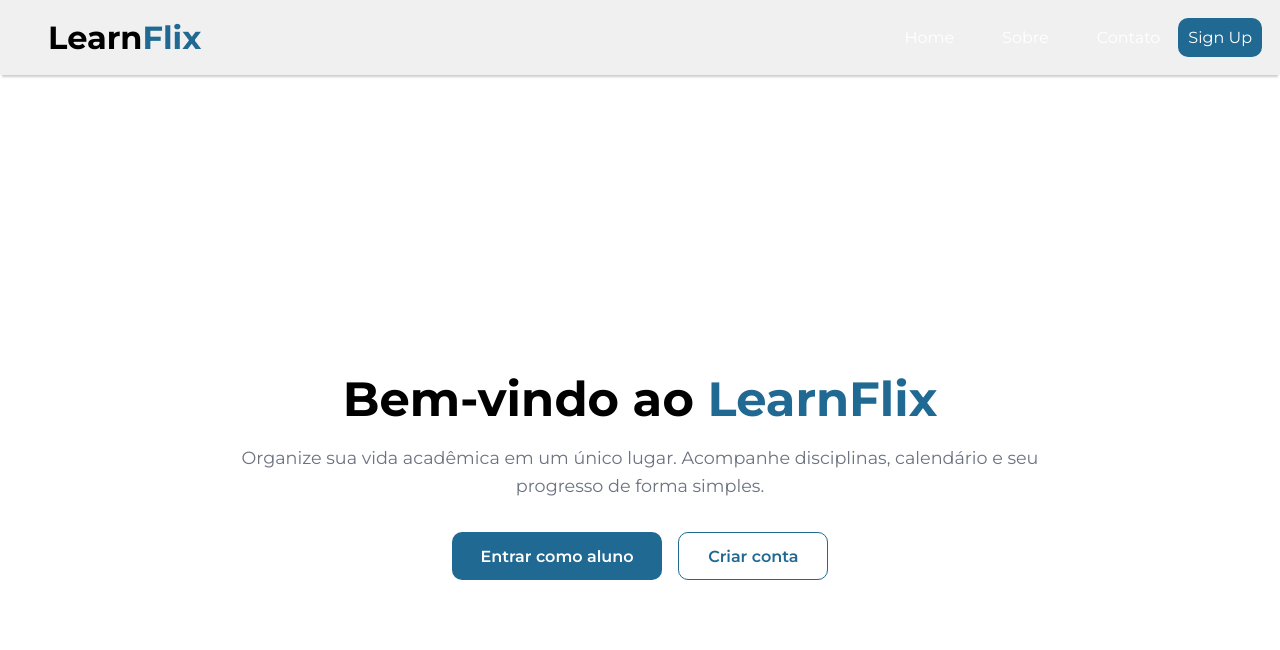
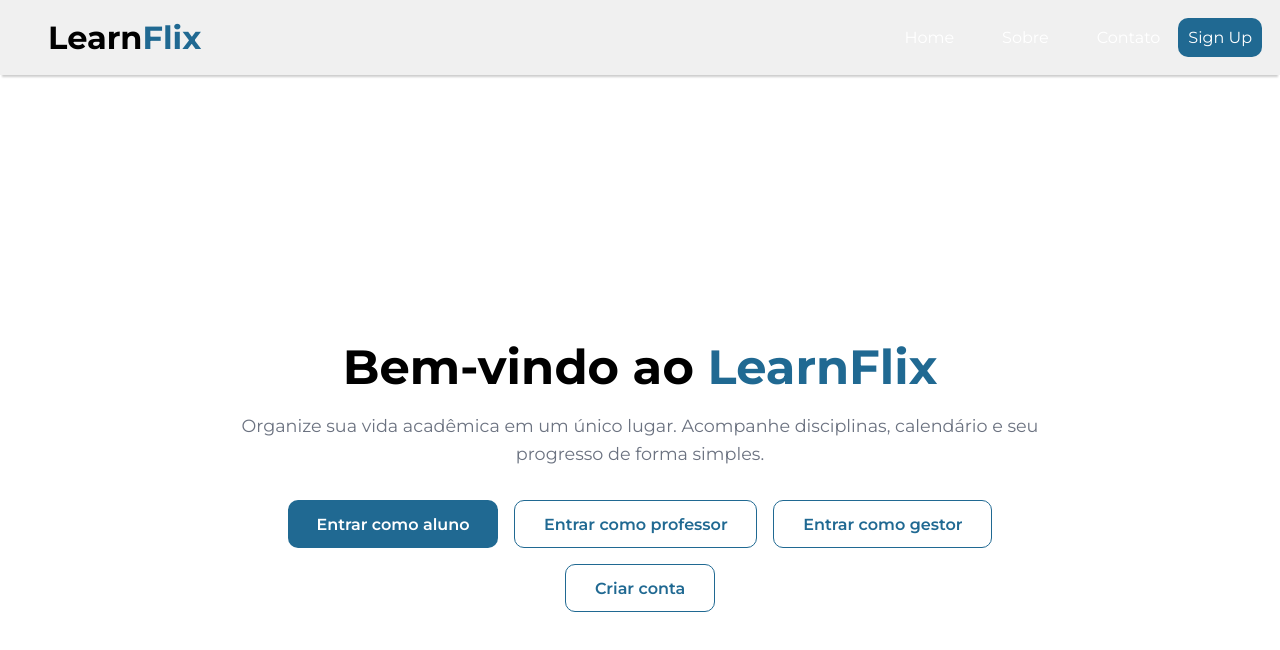
Before and after one commit to moondev94/LearnFlix, a React (Vite) app: page / in a window 1280 px wide. Shown: the top 650 px of the page. Built offline with nearby package versions, Linux system fonts and the light colour scheme.

Commit message:
:sparkles: feat(routes): adicionar rotas das novas dashboards

```diff
--- a/src/App.jsx
+++ b/src/App.jsx
@@ -5,16 +5,13 @@ import { store } from "./store/store";
 import Header from './components/Header';
 import Home from './pages/home';
 import Signup from './pages/signup';
-import About from './pages/about'
+import About from './pages/about';
 import StudentDashboard from "./pages/dashboards/StudentDashboard";
+import TeacherDashboard from "./pages/dashboards/TeacherDashboard";
+import ManagerDashboard from "./pages/dashboards/ManagerDashboard";
 import StudentProfile from "./pages/StudentProfile";
 
-
-
-
 function App() {
-
-
   return (
     <>
       <Provider store={store}>
@@ -25,12 +22,14 @@ function App() {
             <Route path='/signup' element={<Signup />} />
             <Route path='/about' element={<About />} />
             <Route path="/dashboard/aluno" element={<StudentDashboard />} />
+            <Route path="/dashboard/professor" element={<TeacherDashboard />} />
+            <Route path="/dashboard/gestor" element={<ManagerDashboard />} />
             <Route path="/perfil" element={<StudentProfile />} />
           </Routes>
         </main>
       </Provider>
     </>
-  )
+  );
 }
 
-export default App
+export default App;
--- a/src/pages/home.jsx
+++ b/src/pages/home.jsx
@@ -1,7 +1,7 @@
 import "../App.css";
 import { Link, Navigate } from "react-router-dom";
 import { useDispatch, useSelector } from "react-redux";
-import { loginStudent } from "../store/authSlice";
+import { loginStudent, loginTeacher, loginManager } from "../store/authSlice";
 
 export default function Home() {
 
@@ -10,6 +10,14 @@ export default function Home() {
 
   if (user?.role === "student") {
     return <Navigate to="/dashboard/aluno" replace />;
+  }
+
+  if (user?.role === "teacher") {
+    return <Navigate to="/dashboard/professor" replace />;
+  }
+
+  if (user?.role === "manager") {
+    return <Navigate to="/dashboard/gestor" replace />;
   }
 
   return (
@@ -36,6 +44,20 @@ export default function Home() {
             Entrar como aluno
           </button>
 
+          <button
+            className="hero-btn-outline btn-reset"
+            onClick={() => dispatch(loginTeacher())}
+          >
+            Entrar como professor
+          </button>
+
+          <button
+            className="hero-btn-outline btn-reset"
+            onClick={() => dispatch(loginManager())}
+          >
+            Entrar como gestor
+          </button>
+
           <Link to="/signup">
             <button className="hero-btn-outline btn-reset">
               Criar conta
```
Lines whose indentation alone changed are shown as unchanged.
